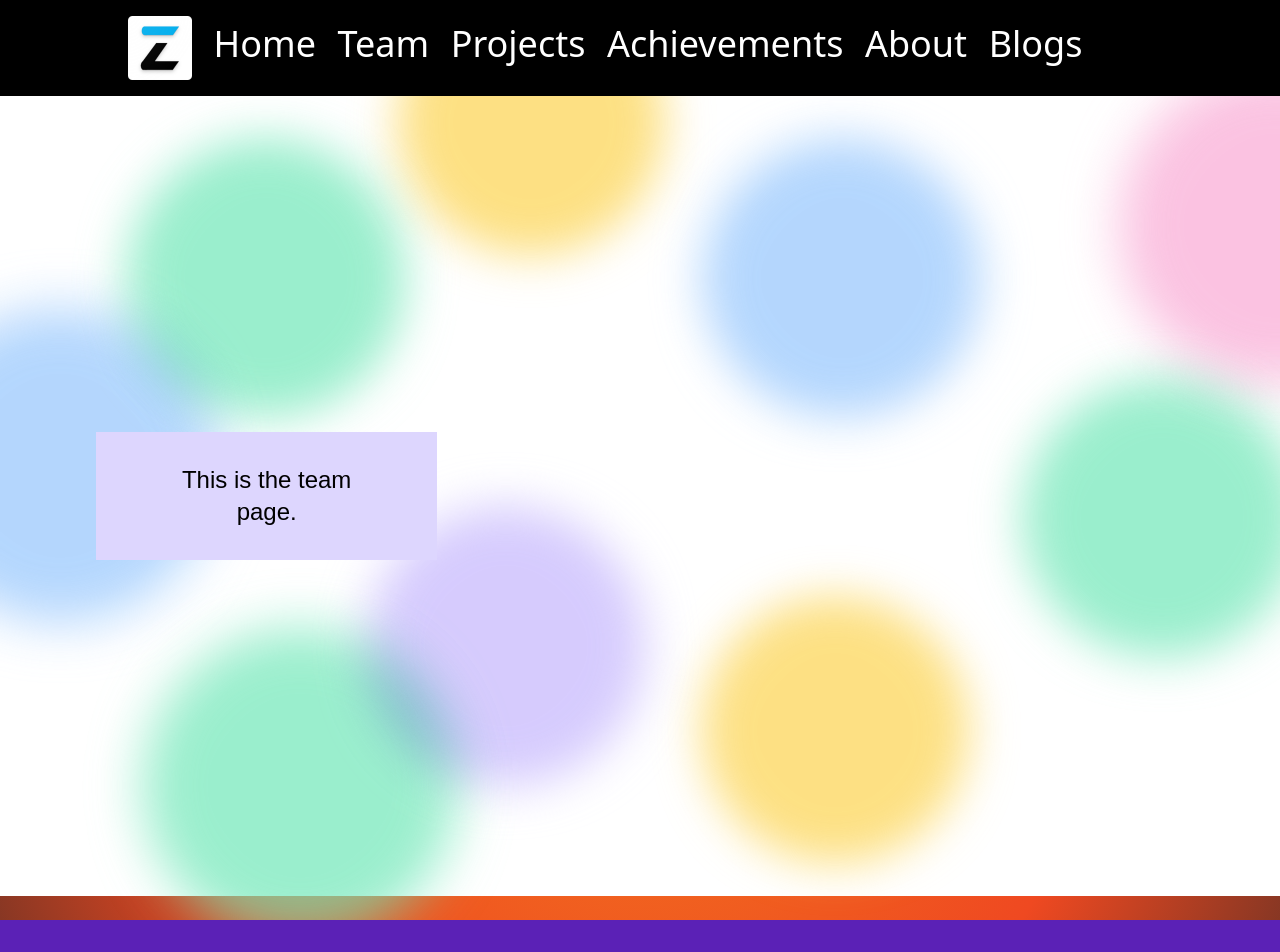
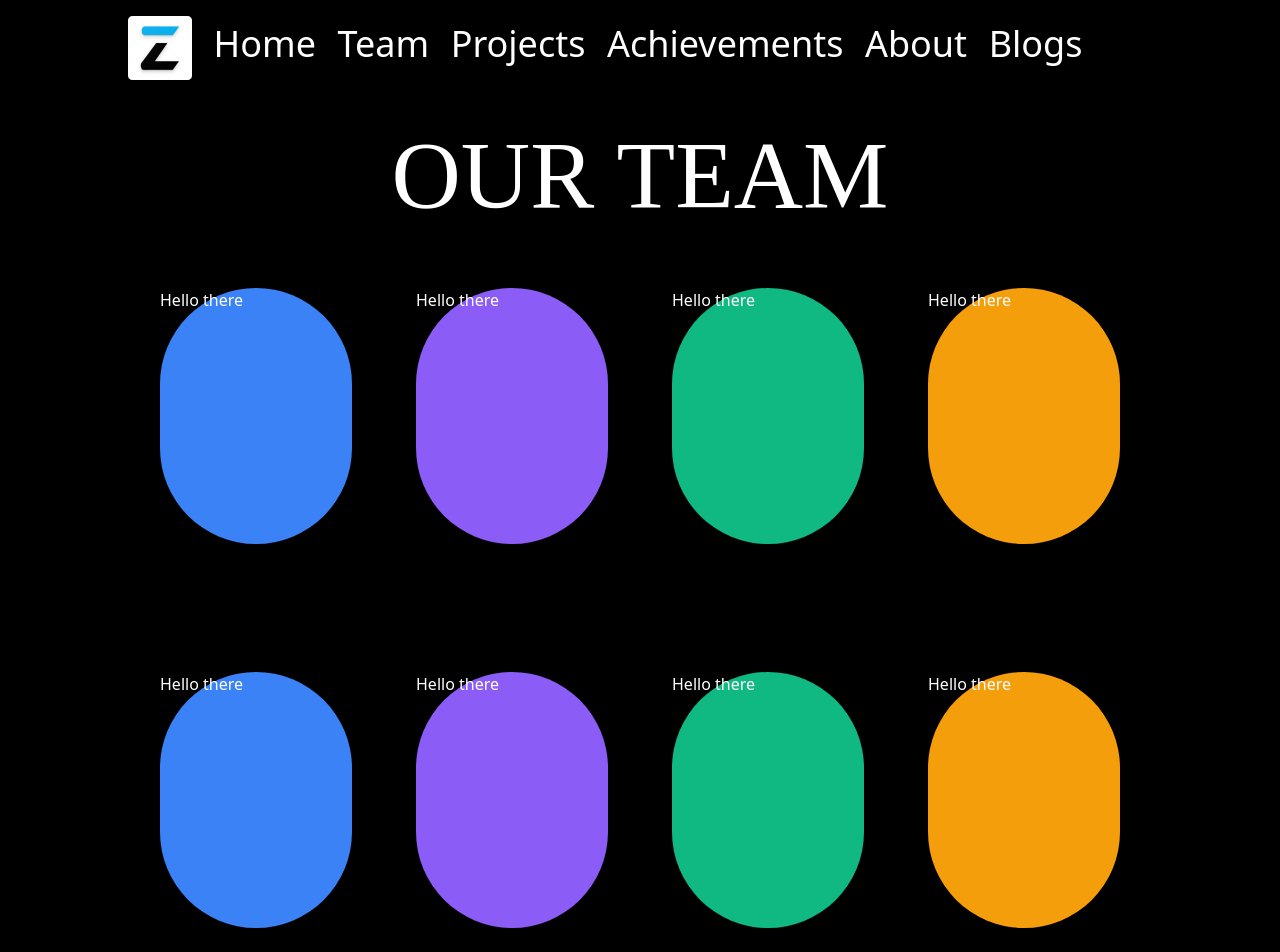
Before and after one commit to zineRobotics/zine-website-2023, a Next.js app: page /team in a window 1280 px wide. Shown: the top 952 px of the page. Built offline with nearby package versions, Linux system fonts and the light colour scheme.

Commit message:
tinkering about the team page.

```diff
--- a/components/Team/team.tsx
+++ b/components/Team/team.tsx
@@ -3,28 +3,28 @@ import Link from "next/link";
 
 const Team = () => {
     return(
-        <div className="bg-white min-h-screen flex items-center justify-center px-16">
-  <div className="fixed w-full max-w-lg">
-    <div className="absolute top-0 -left-4 w-72 h-72 bg-purple-300 rounded-full mix-blend-multiply filter blur-xl opacity-70 animate-blob"></div>
-    <div className="absolute top-20 left-80 w-72 h-72 bg-yellow-300 rounded-full mix-blend-multiply filter blur-xl opacity-70 animate-blob animation-delay-2000"></div>
-    <div className="absolute bottom-20 left-140 w-72 h-72 bg-pink-300 rounded-full mix-blend-multiply filter blur-xl opacity-70 animate-blob animation-delay-4000"></div>
-    <div className="absolute bottom-20 right-120 w-72 h-72 bg-green-300 rounded-full mix-blend-multiply filter blur-xl opacity-70 animate-blob"></div>
-    <div className="absolute -bottom-120 left-150 w-72 h-72 bg-blue-300 rounded-full mix-blend-multiply filter blur-xl opacity-70 animate-blob animation-delay-2000"></div>
-    <div className="absolute bottom-40 left-160 w-72 h-72 bg-purple-300 rounded-full mix-blend-multiply filter blur-xl opacity-70 animate-blob animation-delay-4000"></div>
-    <div className="absolute bottom-40 right-160 w-72 h-72 bg-yellow-300 rounded-full mix-blend-multiply filter blur-xl opacity-70 animate-blob"></div>
-    <div className="absolute -bottom-120 right-160 w-72 h-72 bg-pink-300 rounded-full mix-blend-multiply filter blur-xl opacity-70 animate-blob animation-delay-2000"></div>
-    <div className="absolute -bottom-40 right-140 w-72 h-72 bg-blue-300 rounded-full mix-blend-multiply filter blur-xl opacity-70 animate-blob animation-delay-4000"></div>
-    <div className="absolute bottom-20 left-80 w-72 h-72 bg-blue-300 rounded-full mix-blend-multiply filter blur-xl opacity-70 animate-blob"></div>
-    <div className="absolute bottom-60 left-4 w-72 h-72 bg-yellow-300 rounded-full mix-blend-multiply filter blur-xl opacity-70 animate-blob animation-delay-2000"></div>
-    <div className="absolute -bottom-120 right-120 w-72 h-72 bg-green-300 rounded-full mix-blend-multiply filter blur-xl opacity-70 animate-blob animation-delay-4000"></div>
-    <div className="absolute -bottom-40 left-130 w-72 h-72 bg-green-300 rounded-full mix-blend-multiply filter blur-xl opacity-70 animate-blob"></div>
-  </div>
-  <div className="relative grid grid-cols-3 gap m-8 gap-8 text-2xl font-nunito text-black">
-      <button className="transition duration-500 ease-in-out bg-purple-200 px-20 py-8 hover:bg-red-600 hover:text-white transform hover:-translate-y-1 hover:scale-110 ...">
-      <Link href=""><h1>This is the team page.</h1></Link>
-      </button>
-    </div>
-</div>
+      // first div mein h-screen ki problem hai. Change it everwhere.
+      <div className="perspective w-screen bg-black">
+        <div className="font-righteous text-center text-white text-8xl py-8">OUR TEAM</div>
+        <div className="mx-40 grid grid-cols-4 gap-16 h-64 my-8 mb-32 text-white">
+          <div className="col-span-1 rounded-full bg-blue-500">Hello there</div>
+          <div className="col-span-1 rounded-full bg-purple-500">Hello there</div>
+          <div className="col-span-1 rounded-full bg-green-500">Hello there</div>
+          <div className="col-span-1 rounded-full bg-yellow-500">Hello there</div>
+        </div>
+        <div className="mx-40 grid grid-cols-4 gap-16 h-64 my-8 mb-32 text-white">
+          <div className="col-span-1 rounded-full bg-blue-500">Hello there</div>
+          <div className="col-span-1 rounded-full bg-purple-500">Hello there</div>
+          <div className="col-span-1 rounded-full bg-green-500">Hello there</div>
+          <div className="col-span-1 rounded-full bg-yellow-500">Hello there</div>
+        </div>
+        <div className="mx-40 grid grid-cols-4 gap-16 h-64 my-8 mb-32 text-white">
+          <div className="col-span-1 rounded-full bg-blue-500">Hello there</div>
+          <div className="col-span-1 rounded-full bg-purple-500">Hello there</div>
+          <div className="col-span-1 rounded-full bg-green-500">Hello there</div>
+          <div className="col-span-1 rounded-full bg-yellow-500">Hello there</div>
+        </div>
+      </div>
     )
 }
 
```
